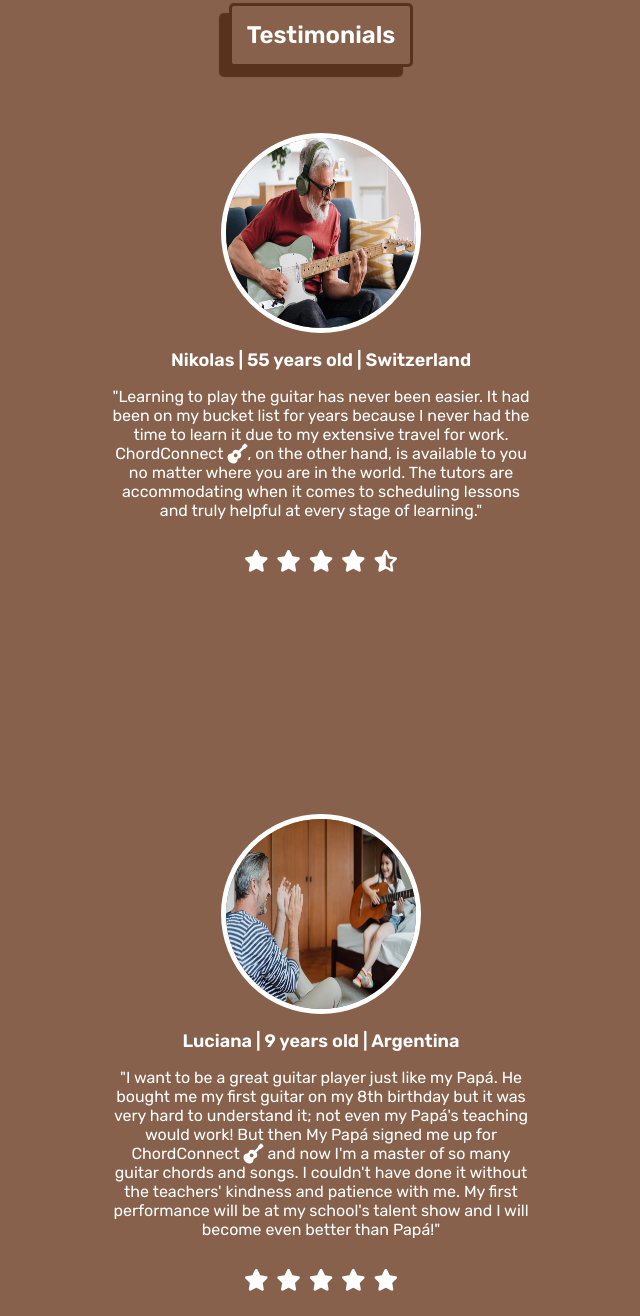
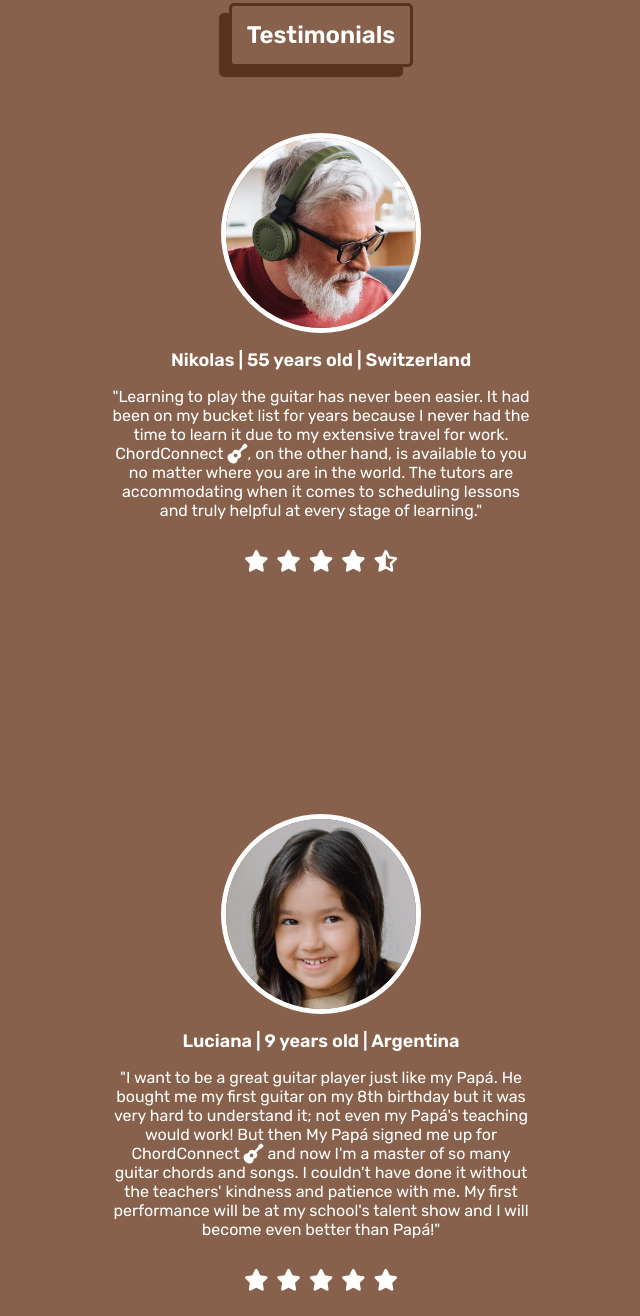
Before and after one commit to IanaLois/ChordConnect, a plain HTML site: page index.html in a window 1280 px wide. Shown: the part 2389-3705 px from the top of the page, without its empty margins (319-959 px from the left). Drawn offline with Linux system fonts and the light colour scheme.

Commit message:
Resize and compress testimonials images

```diff
--- a/index.html
+++ b/index.html
@@ -183,7 +183,7 @@
         <div class="testimonials-layout">
             <div class="testimonials-content">
                 <div class="testimony-image">
-                    <img src="assets/images/elderly-man-learning-guitar-cropped.webp" alt="elderly man learning guitar">
+                    <img src="assets/images/elderly-man-learning-guitar-crop.jpg" alt="elderly man learning guitar">
                 </div>
                 <div class="testimony-text">
                     <h3>Nikolas | 55 years old | Switzerland</h3>
@@ -206,7 +206,7 @@
             </div>
             <div class="testimonials-content">
                 <div class="testimony-image">
-                    <img src="assets/images/girl-playing-guitar-for-her-parent.webp" alt="Young girl plays guitar for her parent">
+                    <img src="assets/images/young-girl-chordconnector-crop.jpg" alt="Young girl plays guitar for her parent">
                 </div>
                 <div class="testimony-text">
                     <h3>Luciana | 9 years old | Argentina</h3>
@@ -230,7 +230,7 @@
             </div>
             <div class="testimonials-content">
                 <div class="testimony-image">
-                    <img src="assets/images/chord-connect-krystal-testimony-cropped.webp" alt="Young woman during a Chord Connect lesson">
+                    <img src="assets/images/chord-connect-krystal-testimony-.jpg" alt="Young woman during a Chord Connect lesson">
                 </div>
                 <div class="testimony-text">
                     <h3>Krystal | 23 years old | New York</h3>
```
Also changed, not shown: assets/images/chord-connect-krystal-testimony-.jpg (added), assets/images/elderly-man-learning-guitar-crop.jpg (added), assets/images/young-girl-chordconnector-crop.jpg (added), assets/images/young-girl-learning-guitar.jpg (added).
